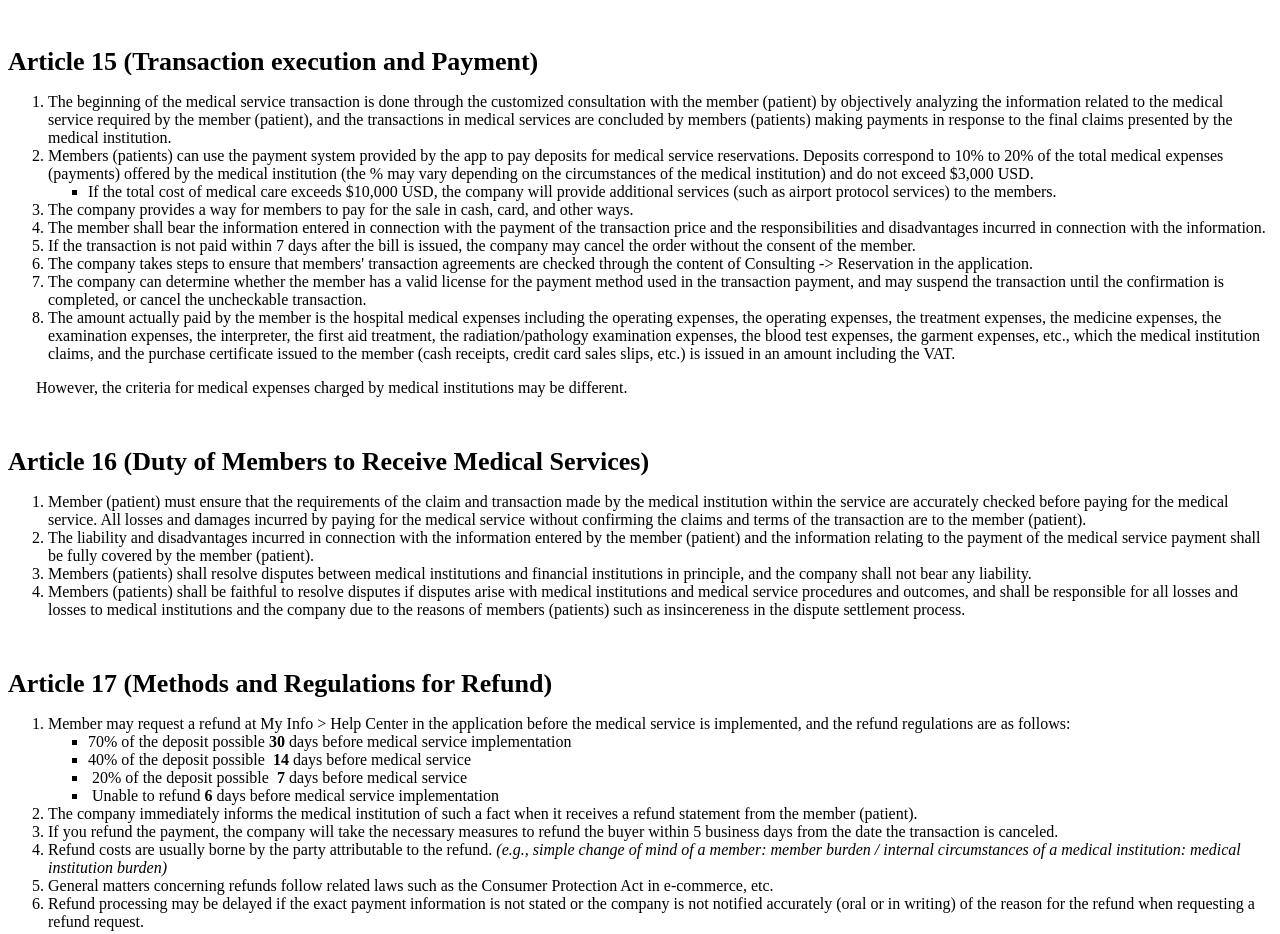
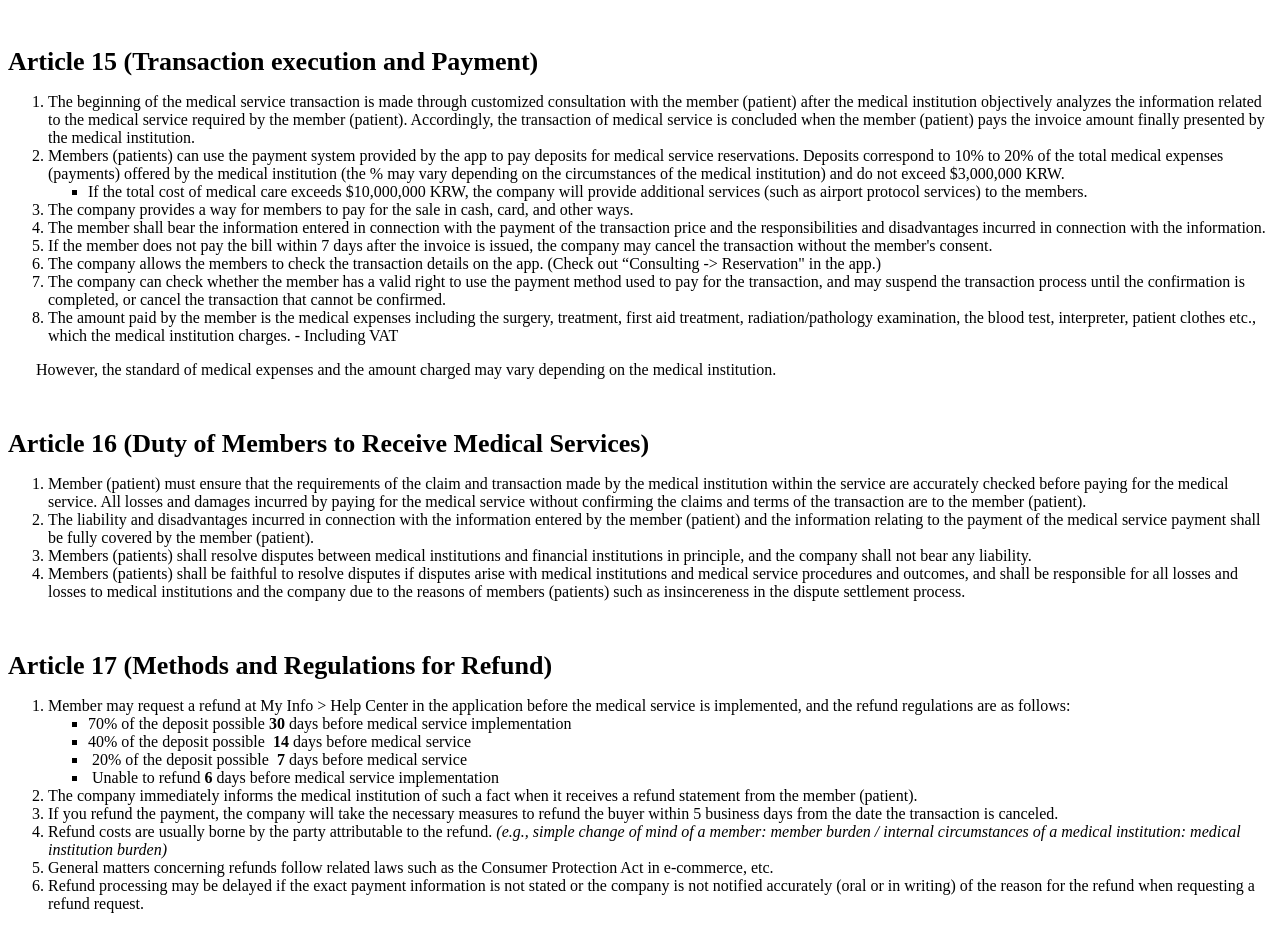
Before and after one commit to NetmicsDev/vuebid_terms, a plain HTML site: page index.html in a window 1280 px wide. Shown: the part 4025-4959 px from the top of the page. Drawn offline with Linux system fonts and the light colour scheme.

Commit message:
약관 변경

```diff
--- a/index.html
+++ b/index.html
@@ -313,36 +313,30 @@
     <p>&nbsp;</p>
     <p><span style="font-size: 26px;"><strong>Article 15 (Transaction execution and Payment)</strong></span></p>
     <ol>
-        <li>The beginning of the medical service transaction is done through the customized consultation with the member
-            (patient) by objectively analyzing the information related to the medical service required by the member
-            (patient), and the transactions in medical services are concluded by members (patients) making payments in
-            response to the final claims presented by the medical institution.</li>
+        <li>The beginning of the medical service transaction is made through customized consultation with the member (patient) after
+        the medical institution objectively analyzes the information related to the medical service required by the member (patient). Accordingly, the transaction of medical
+        service is concluded when the member (patient) pays the invoice amount finally presented by the medical institution.</li>
         <li>Members (patients) can use the payment system provided by the app to pay deposits for medical service
             reservations. Deposits correspond to 10% to 20% of the total medical expenses (payments) offered by the
             medical institution (the % may vary depending on the circumstances of the medical institution) and do not
-            exceed $3,000 USD.<ul style="list-style-type: square;">
-                <li>If the total cost of medical care exceeds $10,000 USD, the company will provide additional services
+            exceed $3,000,000 KRW.<ul style="list-style-type: square;">
+        <li>If the total cost of medical care exceeds $10,000,000 KRW, the company will provide additional services
                     (such as airport protocol services) to the members.</li>
             </ul>
         </li>
         <li>The company provides a way for members to pay for the sale in cash, card, and other ways.</li>
         <li>The member shall bear the information entered in connection with the payment of the transaction price and
             the responsibilities and disadvantages incurred in connection with the information.</li>
-        <li>If the transaction is not paid within 7 days after the bill is issued, the company may cancel the order
-            without the consent of the member.</li>
-        <li>The company takes steps to ensure that members&apos; transaction agreements are checked through the content
-            of Consulting -&gt; Reservation in the application.</li>
-        <li>The company can determine whether the member has a valid license for the payment method used in the
-            transaction payment, and may suspend the transaction until the confirmation is completed, or cancel the
-            uncheckable transaction.</li>
-        <li>The amount actually paid by the member is the hospital medical expenses including the operating expenses,
-            the operating expenses, the treatment expenses, the medicine expenses, the examination expenses, the
-            interpreter, the first aid treatment, the radiation/pathology examination expenses, the blood test expenses,
-            the garment expenses, etc., which the medical institution claims, and the purchase certificate issued to the
-            member (cash receipts, credit card sales slips, etc.) is issued in an amount including the VAT.</li>
+        <li>If the member does not pay the bill within 7 days after the invoice is issued, the company may cancel the transaction
+        without the member's consent.</li>
+        <li>The company allows the members to check the transaction details on the app. (Check out “Consulting -> Reservation" in
+        the app.)</li>
+        <li>The company can check whether the member has a valid right to use the payment method used to pay for the transaction,
+        and may suspend the transaction process until the confirmation is completed, or cancel the transaction that cannot be confirmed.</li>
+        <li>The amount paid by the member is the medical expenses including the surgery, treatment, first aid treatment,
+        radiation/pathology examination, the blood test, interpreter, patient clothes etc., which the medical institution charges. - Including VAT</li>
     </ol>
-    <p>&nbsp; &nbsp; &nbsp; &nbsp;However, the criteria for medical expenses charged by medical institutions may be
-        different.</p>
+    <p>&nbsp; &nbsp; &nbsp; &nbsp;However, the standard of medical expenses and the amount charged may vary depending on the medical institution.</p>
     <p><br></p>
     <p><span style="font-size: 26px;"><strong>Article 16 (Duty of Members to Receive Medical Services)</strong></span>
     </p>
@@ -402,9 +396,8 @@
     </ol>
     <p>&nbsp;</p>
     <p><span style="font-size: 26px;"><strong>Article 19 (Emergency Measures)</strong></span></p>
-    <p>Even if the member is damaged when the service is sanctioned by the competent authority or the authorities, the
-        company is not responsible for the damage. However, it is not obligated to pay the related expenses, etc. for
-        the medical service transaction of members and medical institutions.</p>
+    <p>Even if the member is damaged when the service is sanctioned by the competent authority or authorities, the company is
+    not responsible for the damage. However, the payment obligations such as expenses for medical service transactions between members and medical institutions are fulfilled.</p>
     <p>&nbsp;</p>
     <p><span style="font-size: 26px;"><strong>Article 20 (Dispute Resolution)</strong></span></p>
     <ol>
@@ -419,12 +412,12 @@
     <p><span style="font-size: 26px;"><strong>Article 21 (Compensation Act and Jurisdiction)</strong></span></p>
     <ol>
         <li>Legal disputes filed between companies, members, and medical institutions are governed by Korean law.</li>
-        <li>2. If there is a legal dispute related to the terms and conditions, the court of jurisdiction shall be
-            established under the Civil Procedure Act.</li>
+        <li>2. In the event of a legal dispute in connection with these terms and conditions, a competent court within the Republic of
+        Korea may be determined under the Civil Procedure Act.</li>
     </ol>
-    <p>ADDENDUM</p>
-    <p>This terms and conditions will apply from the month of 2022.10.</p>
-    <p><br></p>
+    <!-- <p>ADDENDUM</p> -->
+    <!-- <p>This terms and conditions will apply from the month of 2022.10.</p> -->
+    <!-- <p><br></p> -->
     <p><br></p>
 </body>
 </html>
```
